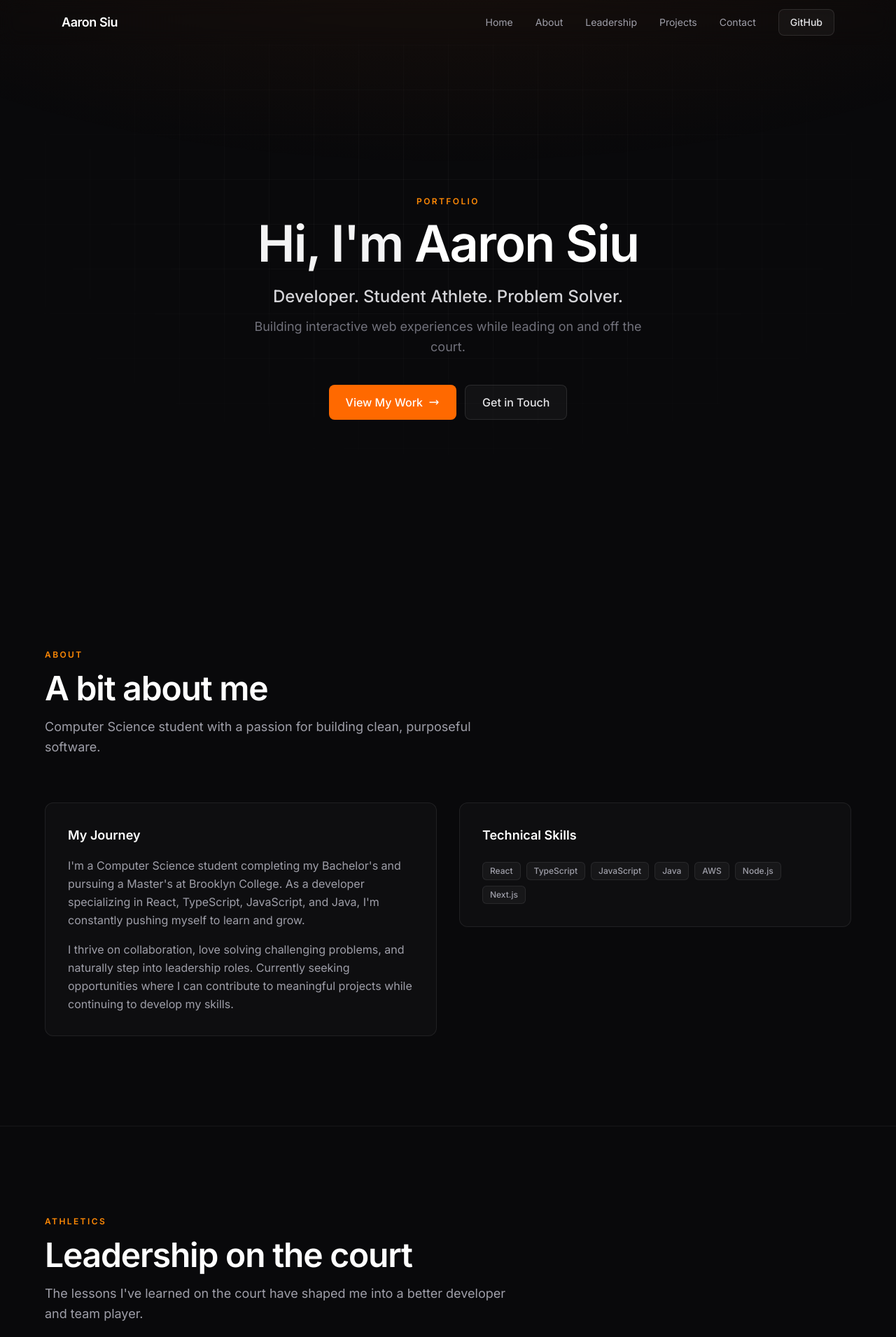
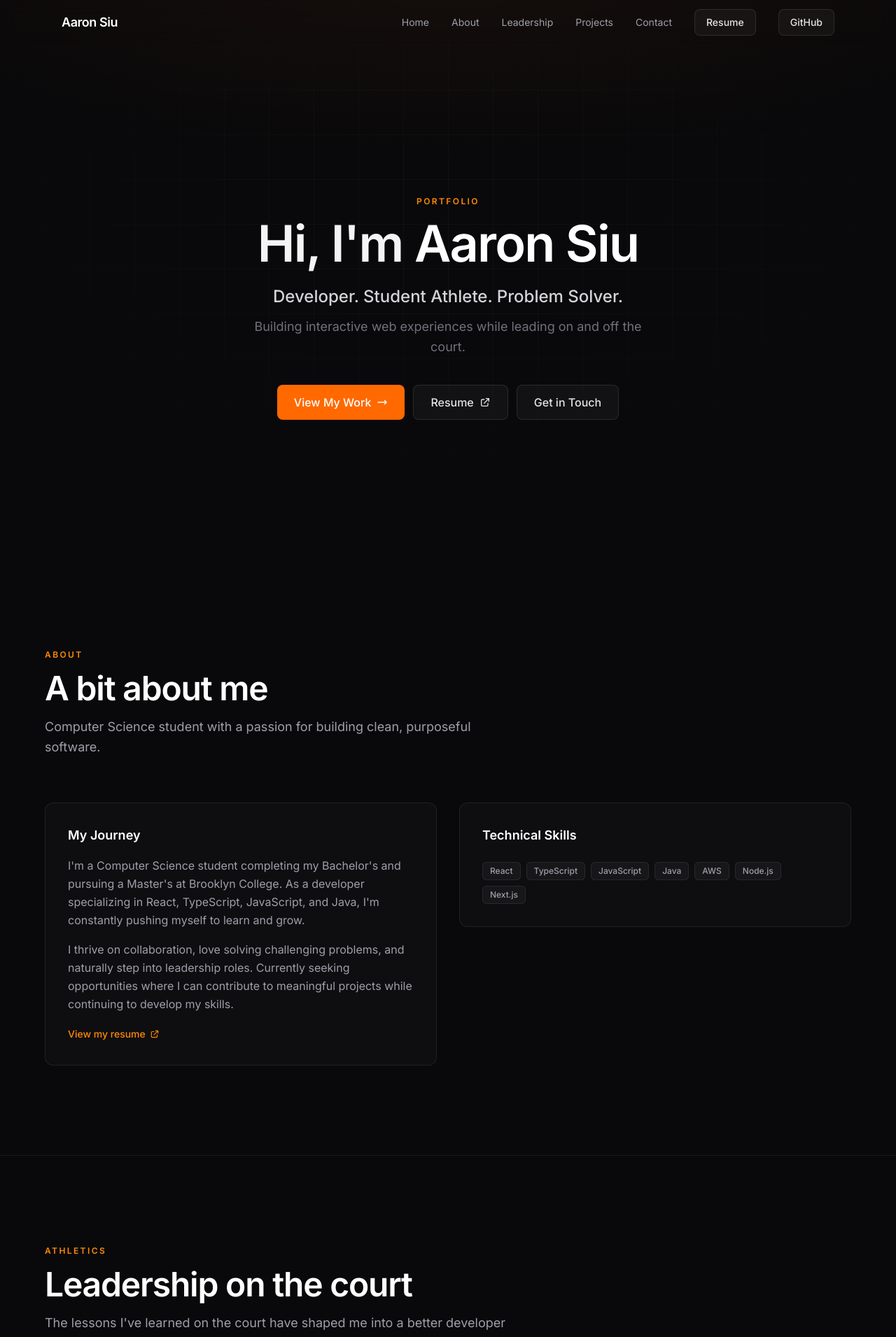
Before and after one commit to asiu3209/Portfolio, a React (Vite) app: page / in a window 1280 px wide. Shown: the top 1911 px of the page at 70% size. Built offline with nearby package versions, Linux system fonts and the light colour scheme.

Commit message:
Added link to my resume

```diff
--- a/src/components/About.tsx
+++ b/src/components/About.tsx
@@ -1,4 +1,5 @@
 import { motion } from "framer-motion";
+import { RESUME_URL } from "../constants";
 
 export default function About() {
   const skills = [
@@ -51,6 +52,17 @@ export default function About() {
                 opportunities where I can contribute to meaningful projects
                 while continuing to develop my skills.
               </p>
+              <a
+                href={RESUME_URL}
+                target="_blank"
+                rel="noopener noreferrer"
+                className="inline-flex items-center gap-1.5 text-sm font-medium text-orange-400 hover:text-orange-300 transition-colors"
+              >
+                View my resume
+                <svg className="w-3.5 h-3.5" fill="none" stroke="currentColor" viewBox="0 0 24 24">
+                  <path strokeLinecap="round" strokeLinejoin="round" strokeWidth={2} d="M10 6H6a2 2 0 00-2 2v10a2 2 0 002 2h10a2 2 0 002-2v-4M14 4h6m0 0v6m0-6L10 14" />
+                </svg>
+              </a>
             </div>
           </motion.div>
 
--- a/src/components/Hero.tsx
+++ b/src/components/Hero.tsx
@@ -1,4 +1,5 @@
 import { motion } from "framer-motion";
+import { RESUME_URL } from "../constants";
 
 export default function Hero() {
   return (
@@ -45,6 +46,27 @@ export default function Hero() {
                 />
               </svg>
             </a>
+            <a
+              href={RESUME_URL}
+              target="_blank"
+              rel="noopener noreferrer"
+              className="btn-secondary"
+            >
+              Resume
+              <svg
+                className="w-4 h-4"
+                fill="none"
+                stroke="currentColor"
+                viewBox="0 0 24 24"
+              >
+                <path
+                  strokeLinecap="round"
+                  strokeLinejoin="round"
+                  strokeWidth={2}
+                  d="M10 6H6a2 2 0 00-2 2v10a2 2 0 002 2h10a2 2 0 002-2v-4M14 4h6m0 0v6m0-6L10 14"
+                />
+              </svg>
+            </a>
             <a href="#contact" className="btn-secondary">
               Get in Touch
             </a>
--- a/src/components/NavBar.tsx
+++ b/src/components/NavBar.tsx
@@ -1,5 +1,6 @@
 import { motion, useScroll, useTransform } from "framer-motion";
 import { useState, useEffect } from "react";
+import { RESUME_URL } from "../constants";
 
 const navItems = [
   { label: "Home", href: "#home" },
@@ -55,6 +56,14 @@ export default function Navbar() {
             </a>
           ))}
           <a
+            href={RESUME_URL}
+            target="_blank"
+            rel="noopener noreferrer"
+            className="btn-secondary text-sm !py-2 !px-4"
+          >
+            Resume
+          </a>
+          <a
             href="https://github.com/asiu3209"
             target="_blank"
             rel="noopener noreferrer"
@@ -100,6 +109,15 @@ export default function Navbar() {
             </a>
           ))}
           <a
+            href={RESUME_URL}
+            target="_blank"
+            rel="noopener noreferrer"
+            className="block px-6 py-3 text-sm text-orange-400 hover:text-orange-300"
+            onClick={() => setIsOpen(false)}
+          >
+            Resume
+          </a>
+          <a
             href="https://github.com/asiu3209"
             target="_blank"
             rel="noopener noreferrer"
--- /dev/null
+++ b/src/constants.ts
@@ -0,0 +1,2 @@
+export const RESUME_URL =
+  "https://docs.google.com/document/d/1cn7OC3OYX6a-2hbI0lgSsUb3G2p9nR4S2RD5bOaRs6A/edit?usp=sharing";
```
